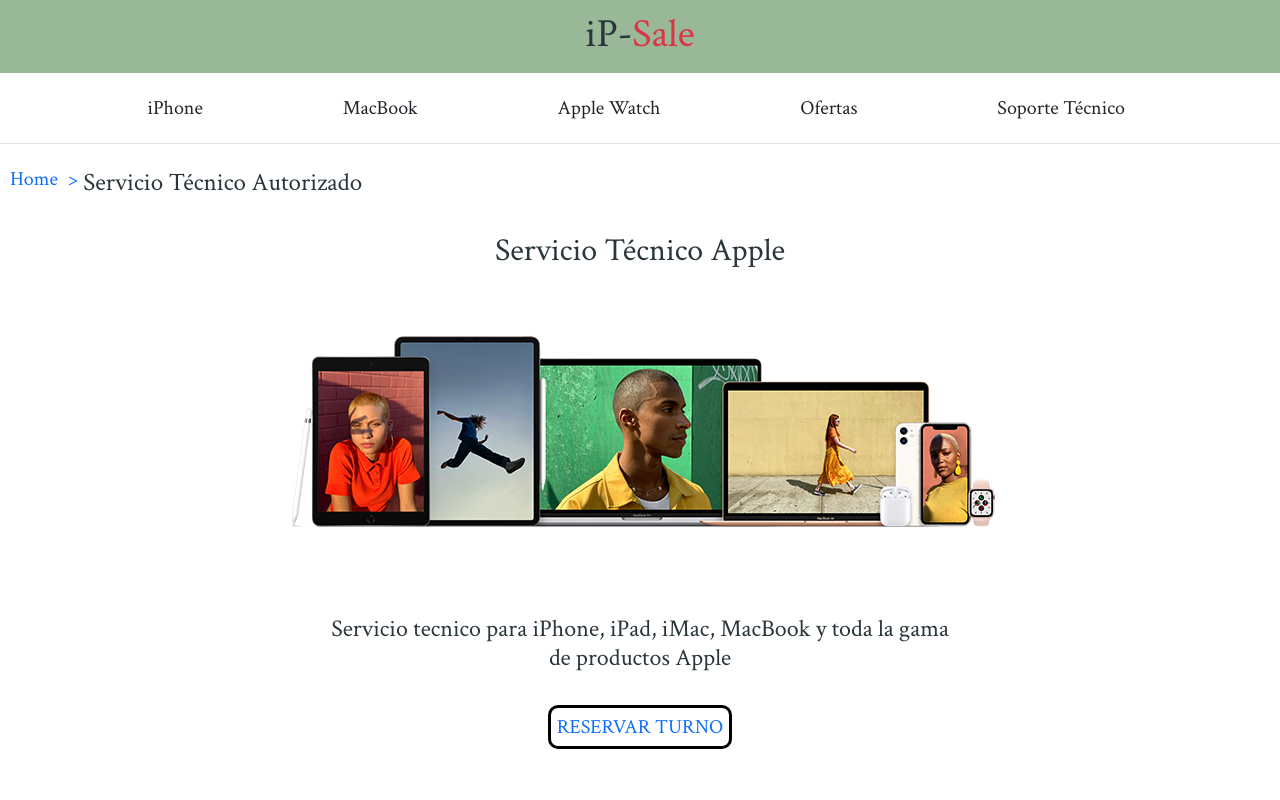
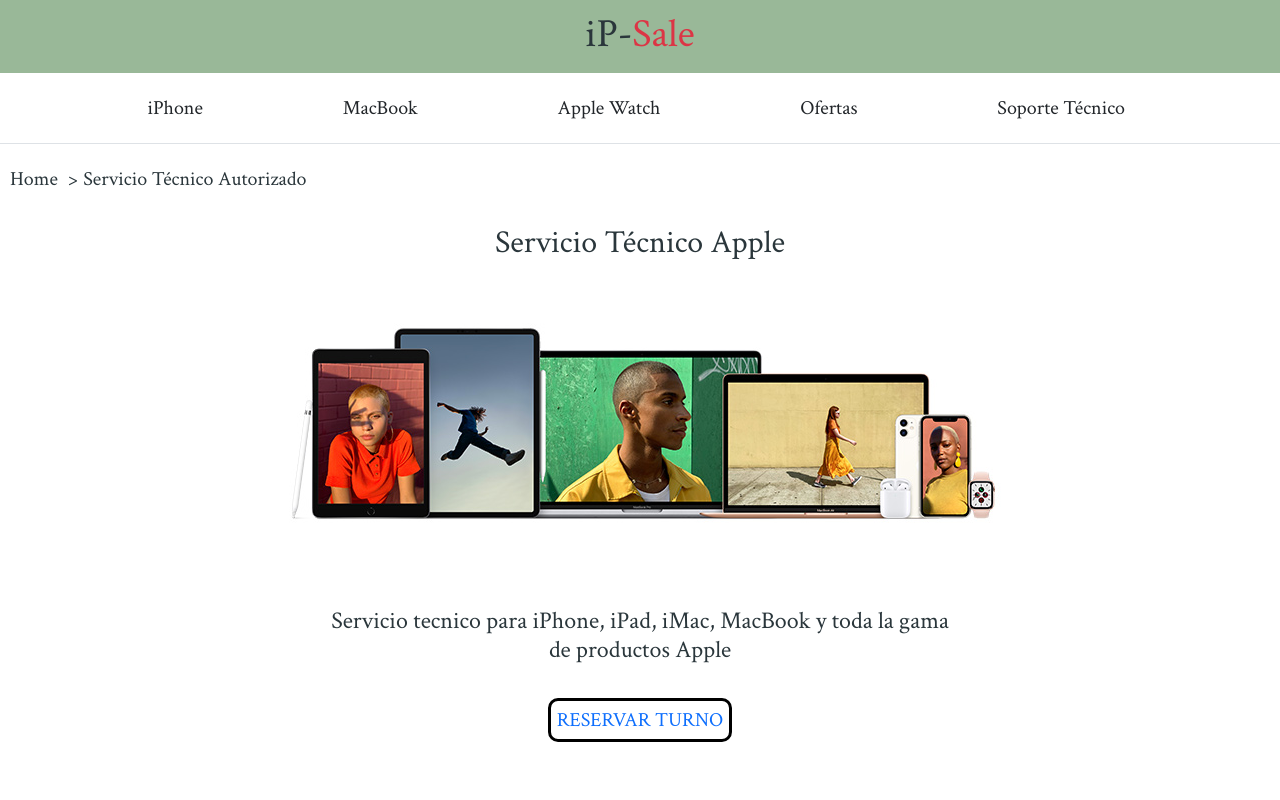
Before and after one commit to Juan-Navar/proyecto-ip-sale.io, a plain HTML site: page pages/soportetecnico.html in a window 1280 px wide. Shown: the top 800 px of the page. Drawn offline with nearby package versions, Linux system fonts and the light colour scheme.

Commit message:
revisar y ajustar enlaces y botones

```diff
--- a/css/style.css
+++ b/css/style.css
@@ -512,6 +512,12 @@
     }
 }
 
+.iphone a{
+    color:#2A363B;
+    font-size: 2rem;
+}
+
+
 .iphone a:hover{
     border-bottom: 2px solid #371B58;
 }
@@ -520,6 +526,10 @@
     content: ">";
     margin-left: 10px;
     margin-right: 5px;
+}
+
+.iphone p{
+    font-size: 2rem;
 }
 
 .image-i1{
@@ -1175,9 +1185,8 @@
 /*pagina-5 soporte-tecnico*/
 
 .servicio{
-
     width: 100%;
-    height: 40rem;
+    height: 20rem;
     margin-bottom: 40rem;
 }
 
--- a/pages/soportetecnico.html
+++ b/pages/soportetecnico.html
@@ -18,7 +18,7 @@
     </header>
         <div class="border-bottom py-4">
             <div class="navbar navbar-expand-lg container navbar-light">
-                <a class="navbar-brand d-lg-none fs-2" href="index.html">iP-Sale</a>
+                <a class="navbar-brand d-lg-none fs-2" href="../index.html" target="_blank">iP-Sale</a>
                 <button class="navbar-toggler" type="button" data-bs-toggle="collapse" data-bs-target="#navegacion">
                     <span class="navbar-toggler-icon"></span>
                 </button>
```
Also changed, not shown: pages/Login.html (+5 -2 lines), pages/Ofertas.html (+1 -1 lines), pages/iPhone.html (+2 -2 lines).
